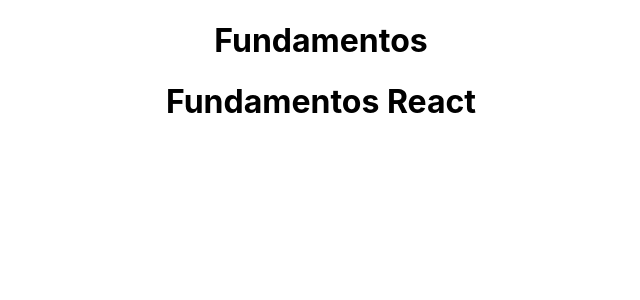
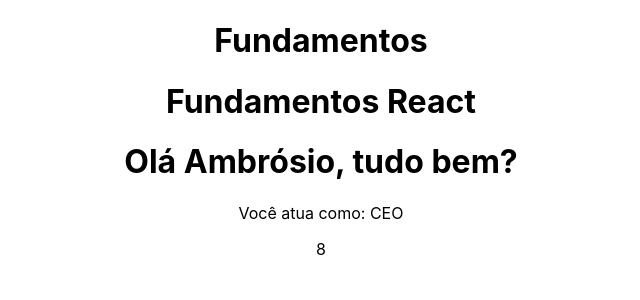
Before and after one commit to tarcisioaraujo/npx-react, a React (Create React App) app in the folder fundamentos/fundamentos/: page / in a window 1280 px wide. Shown: the top 300 px of the page, without its empty margins (319-959 px from the left). Built offline with nearby package versions, Linux system fonts and the light colour scheme.

Commit message:
Trabalahndo com template expressions

```diff
--- a/fundamentos/fundamentos/src/App.js
+++ b/fundamentos/fundamentos/src/App.js
@@ -1,5 +1,6 @@
 // components
 import FirstComponent from "./components/FirstComponent";
+import TemplateExpressions from "./components/TemplateExpressions";
 
 // styles / CSS
 import "./App.css";
@@ -9,6 +10,7 @@
     <div className="App">
       <h1>Fundamentos</h1>
       <FirstComponent />
+      <TemplateExpressions />
     </div>
   );
 }
--- /dev/null
+++ b/fundamentos/fundamentos/src/components/TemplateExpressions.js
@@ -0,0 +1,17 @@
+const TemplateExpressions = () => {
+  const name = "Ambrósio";
+  const data = {
+    age: 38,
+    job: "CEO",
+  };
+
+  return (
+    <div>
+      <h1>Olá {name}, tudo bem?</h1>
+      <p>Você atua como: {data.job}</p>
+      <p>{4 + 4}</p>
+    </div>
+  );
+};
+
+export default TemplateExpressions;
```
